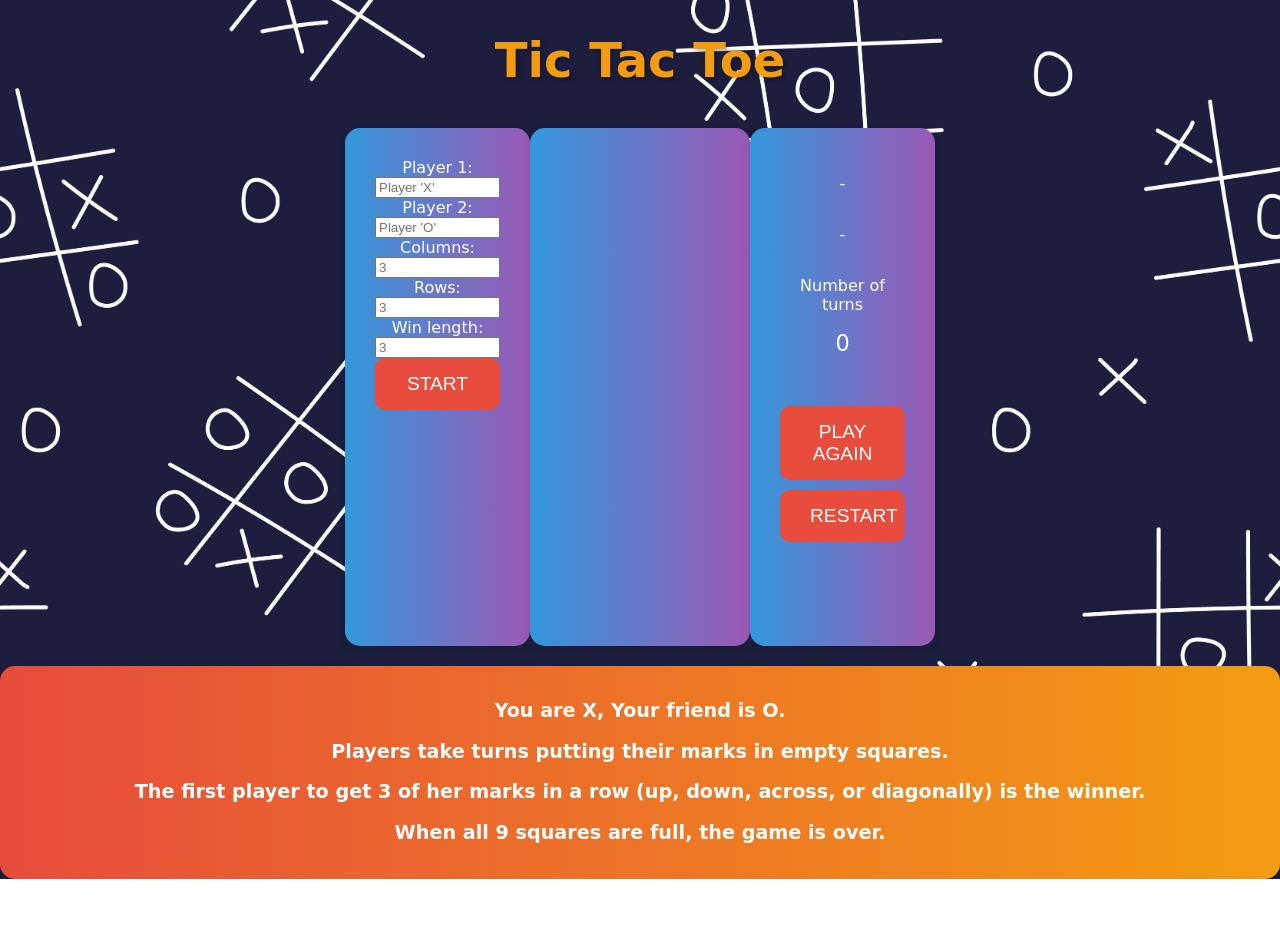
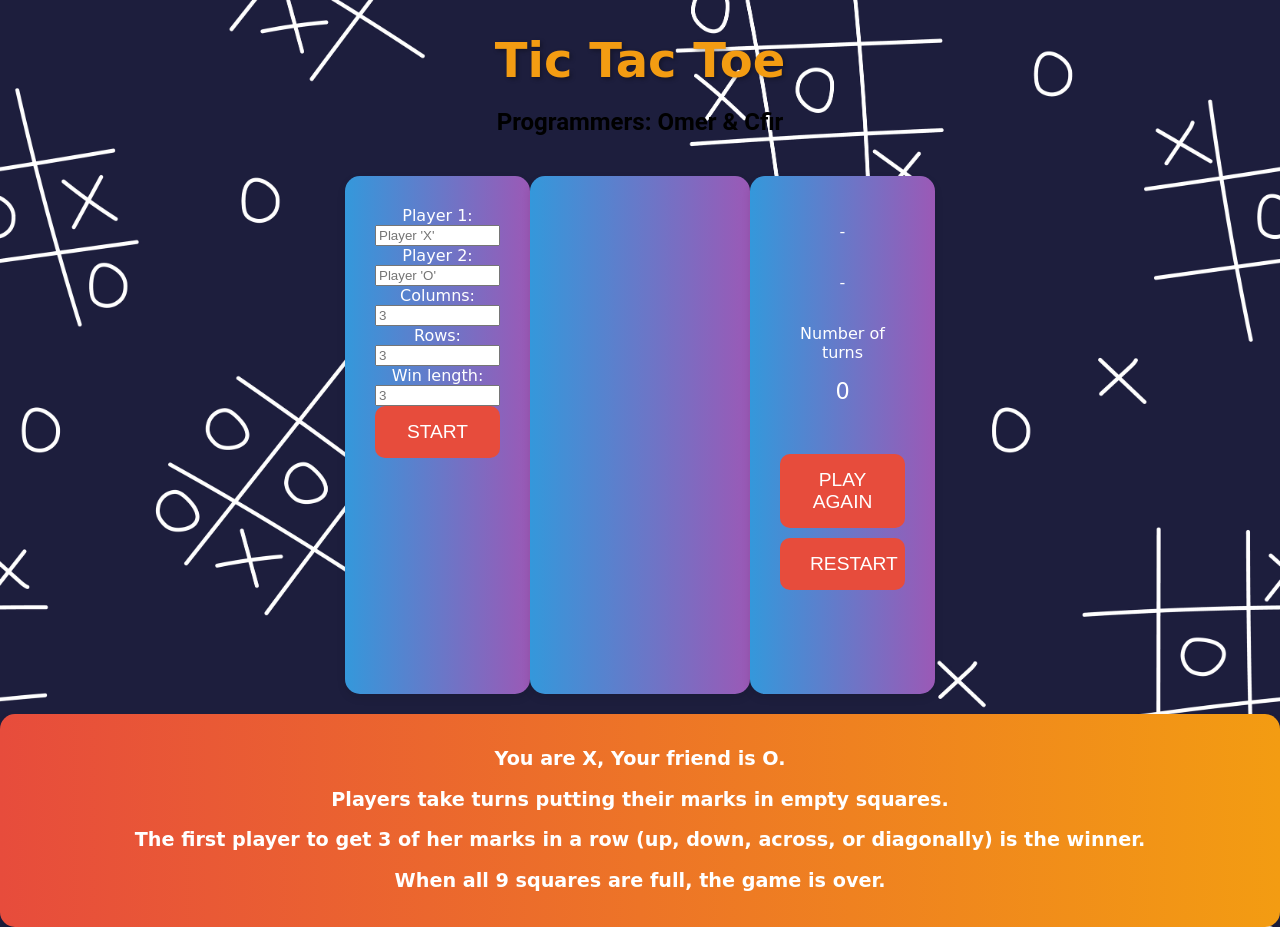
Before and after one commit to OmerBentzi/TicTacToe, a plain HTML site: page index.html in a window 1280 px wide. Before the commit the page ends 879 px from the top, so only its background shows below. Drawn offline with Linux system fonts and the light colour scheme.

Commit message:
Update index.html

```diff
--- a/index.html
+++ b/index.html
@@ -15,6 +15,7 @@
   <div class="container">
     <header>
       <h1 id="title">Tic Tac Toe</h1>
+      <h2 id="title2">Programmers: Omer & Cfir</h2>
     </header>
     <main>
       <section id="startBox" class="sidebar">
```
